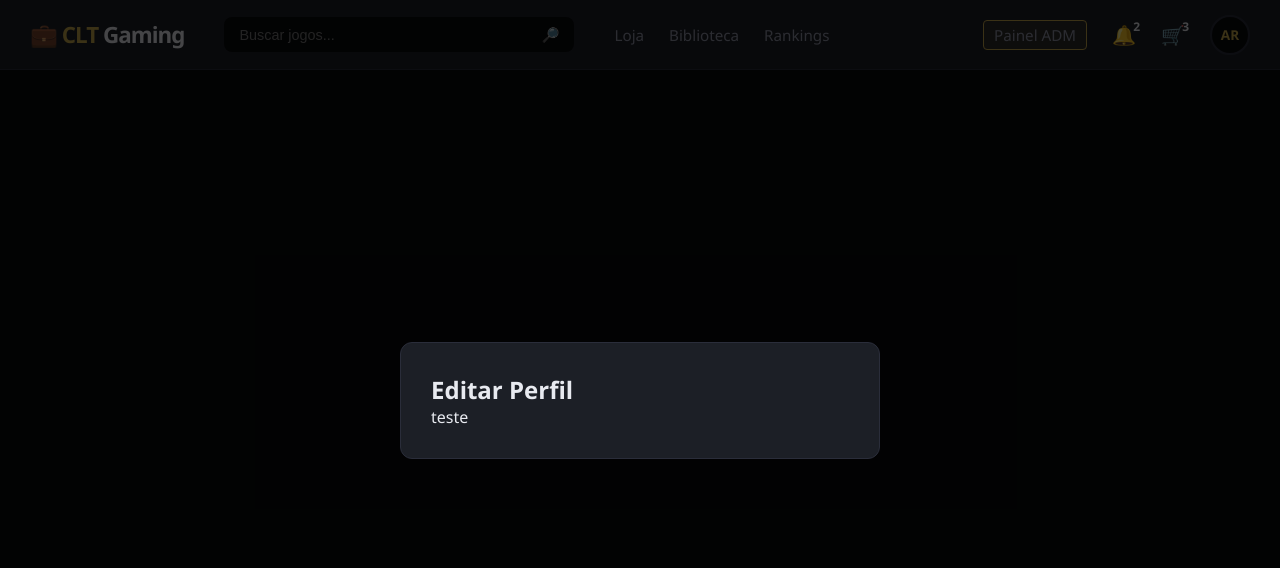
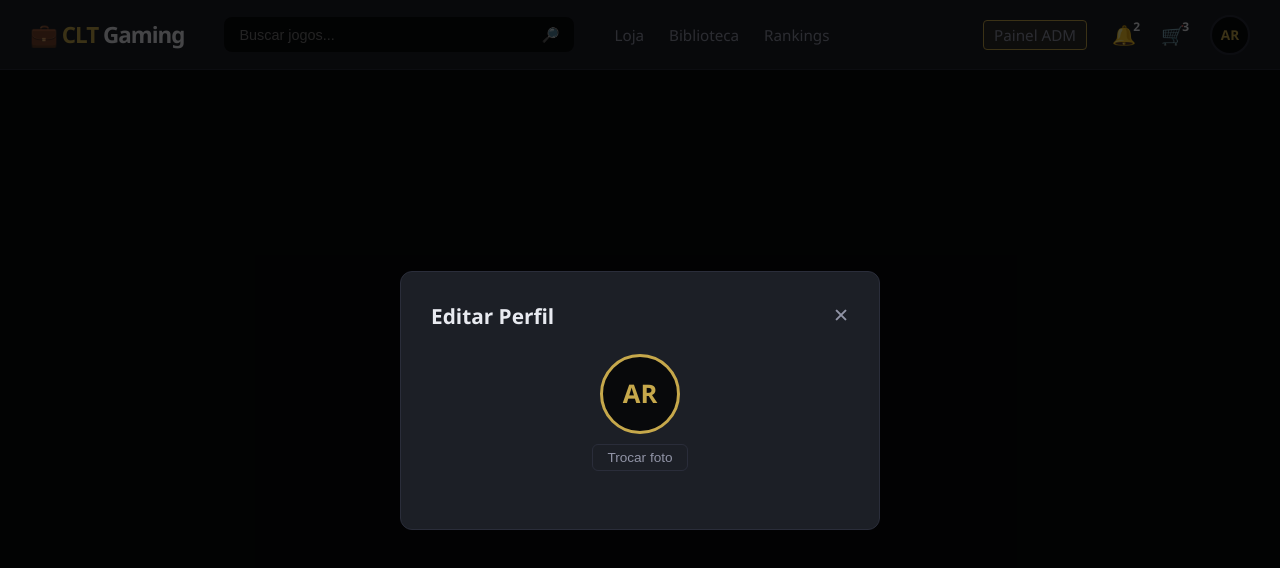
Before and after one commit to kaiquerios/EntregaP1A3, a React (Create React App) app: page / in a window 1280 px wide. Shown: the top 568 px of the page. Built offline with nearby package versions, Linux system fonts and the light colour scheme; the HTML template or start-up script is replaced by a standard one.

Commit message:
feat: estrutura e css base do editUser

```diff
--- a/src/pages/editUser/index.css
+++ b/src/pages/editUser/index.css
@@ -21,3 +21,67 @@
   max-height: 90vh;
   overflow-y: auto;
 }
+
+.edit-user-header {
+  display: flex;
+  justify-content: space-between;
+  align-items: center;
+  margin-bottom: 24px;
+}
+
+.edit-user-title {
+  font-size: 1.3rem;
+  font-weight: 700;
+  color: var(--text-main);
+}
+
+.edit-user-close {
+  background: transparent;
+  border: none;
+  color: var(--text-muted);
+  font-size: 1.2rem;
+  cursor: pointer;
+  transition: color 0.2s;
+}
+
+.edit-user-close:hover {
+  color: var(--contrast);
+}
+
+.edit-user-avatar-section {
+  display: flex;
+  flex-direction: column;
+  align-items: center;
+  gap: 10px;
+  margin-bottom: 28px;
+}
+
+.edit-user-avatar {
+  width: 80px;
+  height: 80px;
+  background-color: var(--bg-dark);
+  border: 3px solid var(--contrast);
+  border-radius: 50%;
+  display: flex;
+  align-items: center;
+  justify-content: center;
+  font-size: 1.6rem;
+  font-weight: bold;
+  color: var(--contrast);
+}
+
+.edit-user-avatar-btn {
+  background: transparent;
+  border: 1px solid var(--border);
+  color: var(--text-muted);
+  font-size: 0.85rem;
+  padding: 5px 14px;
+  border-radius: 6px;
+  cursor: pointer;
+  transition: all 0.2s;
+}
+
+.edit-user-avatar-btn:hover {
+  border-color: var(--contrast);
+  color: var(--contrast);
+}
--- a/src/pages/editUser/index.js
+++ b/src/pages/editUser/index.js
@@ -5,8 +5,19 @@ function EditUser() {
   return (
     <div className="edit-user-overlay">
       <div className="edit-user-container">
-        <h2 className="edit-user-title">Editar Perfil</h2>
-        <p className="edit-user-subtitle">teste</p>
+
+        {/* Cabeçalho */}
+        <div className="edit-user-header">
+          <h2 className="edit-user-title">Editar Perfil</h2>
+          <button className="edit-user-close">✕</button>
+        </div>
+
+        {/* Foto de perfil */}
+        <div className="edit-user-avatar-section">
+          <div className="edit-user-avatar">AR</div>
+          <button className="edit-user-avatar-btn">Trocar foto</button>
+        </div>
+
       </div>
     </div>
   );
```
